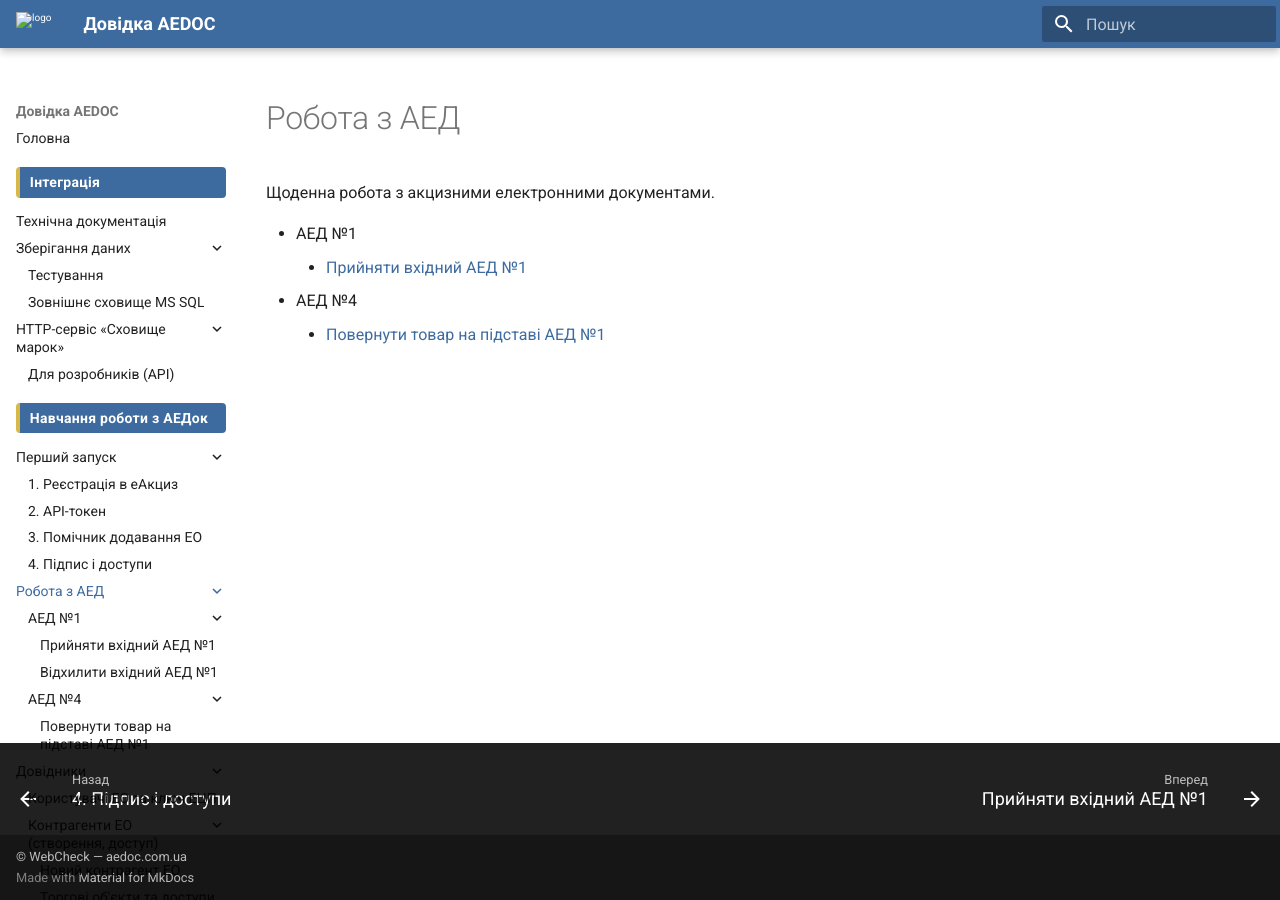
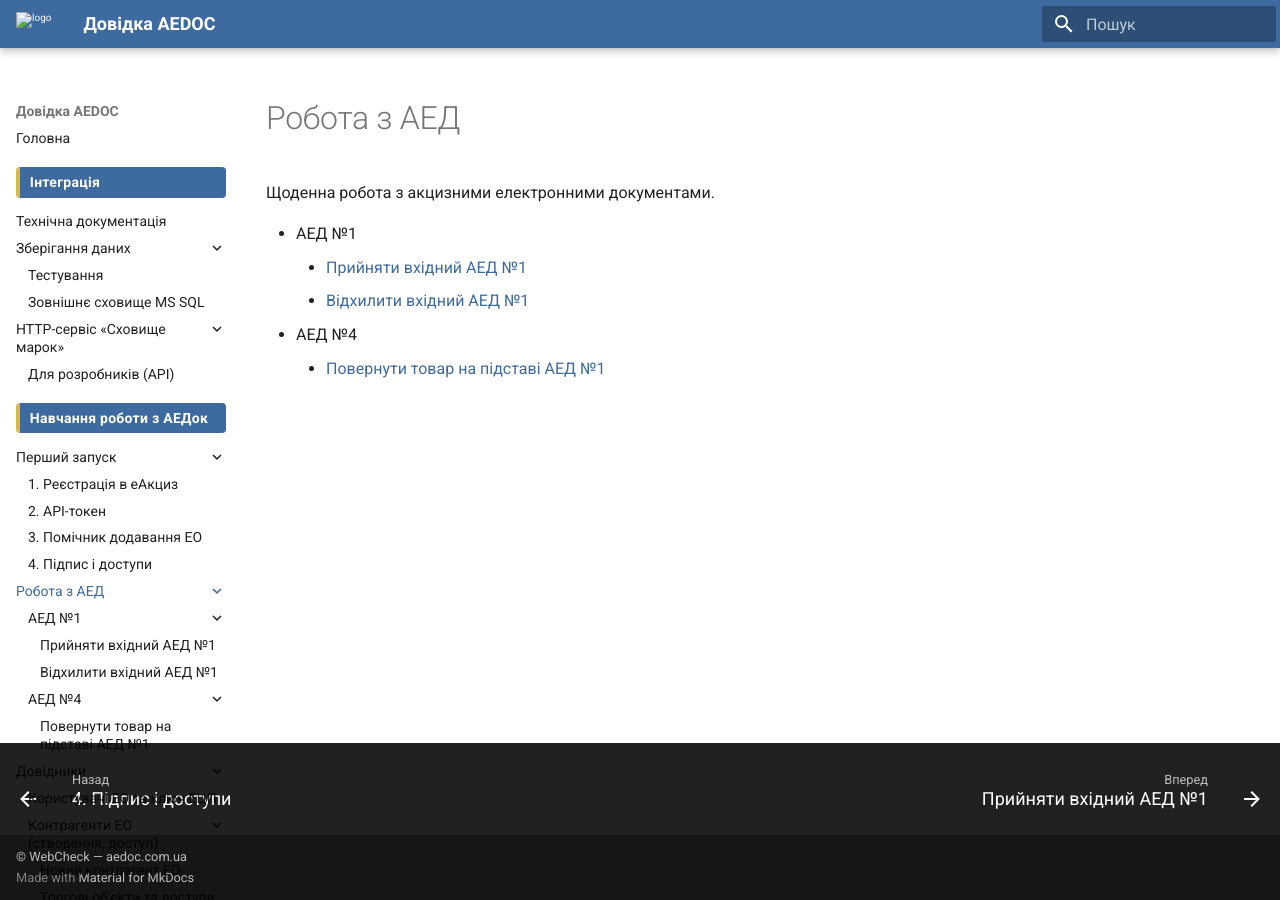
Before and after one commit to sukhenko/aedoc-docs, an MkDocs documentation site: the page built from docs/aed/index.md, in a window 1280 px wide. Built offline with MkDocs 1.6.1 and Material for MkDocs 9.7.7, drawn with Linux system fonts in a browser that asks for light colours.

Commit message:
Робота з АЕД: посилання на «Відхилити вхідний АЕД №1»
Co-Authored-By: Claude Opus 5.5 <noreply@anthropic.com>
Claude-Session: https://claude.ai/code/session_0177sjggDQ9MXuFeJFH1q7HZ

```diff
--- a/docs/aed/index.md
+++ b/docs/aed/index.md
@@ -4,5 +4,6 @@
 
 - АЕД №1
     - [Прийняти вхідний АЕД №1](pryiom-vkhidnoho-aed.md)
+    - [Відхилити вхідний АЕД №1](vidkhylennia-aed1.md)
 - АЕД №4
     - [Повернути товар на підставі АЕД №1](aed4-povernennia.md)
```
